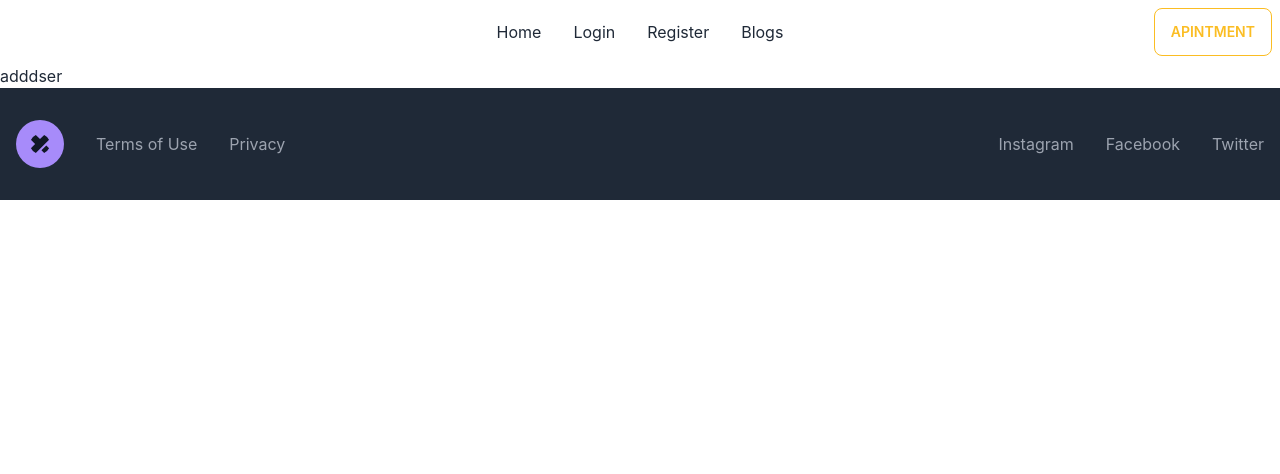
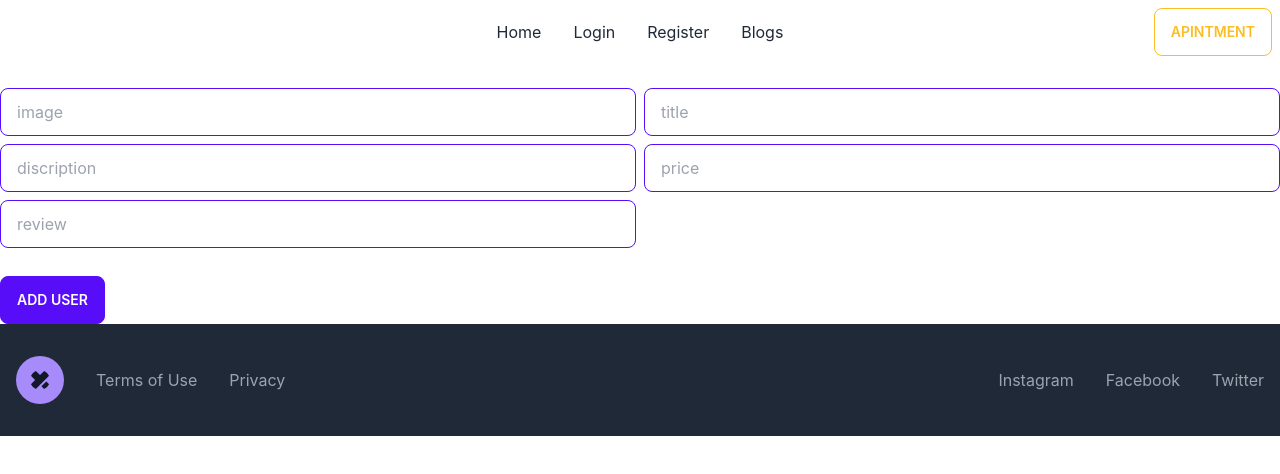
Before and after one commit to muhib95/service-review-client, a React (Create React App) app: page /addservice in a window 1280 px wide. Shown: the top 474 px of the page. Built offline with nearby package versions, Linux system fonts and the light colour scheme; no server answers.

Commit message:
service ad to server

```diff
--- a/src/Pages/AddService/AddService.js
+++ b/src/Pages/AddService/AddService.js
@@ -1,9 +1,50 @@
-import React from 'react';
+import React, { useState } from 'react';
 
 const AddService = () => {
+    const [service,setService]=useState({});
+    const handleSubmit=(event)=>{
+        event.preventDefault();
+        fetch('http://localhost:5000/service', {
+            method: 'POST', // or 'PUT'
+            headers: {
+              'Content-Type': 'application/json',
+            },
+            body: JSON.stringify(service),
+          })
+          .then((response) => response.json())
+      .then((data) => {
+        console.log(data);
+        if(data.acknowledged){
+            alert('Successful');
+            event.target.reset();
+
+        }
+      })
+    }
+
+    const handleOnBlur=(event)=>{
+        const field=event.target.name;
+        const value=event.target.value;
+        const newService={...service};
+        newService[field]=value;
+        setService(newService);
+
+        }
     return (
         <div>
-            adddser
+
+            <form onSubmit={handleSubmit}>
+                <div className='grid grid-cols-1 md:grid-cols-2 gap-2 mt-6'>
+            <input name='img' onBlur={handleOnBlur} type="text" placeholder="image" className="input input-bordered input-primary w-full " />
+            <input name='name' onBlur={handleOnBlur} type="text" placeholder="title" className="input input-bordered input-primary w-full " />
+            <input name='dis' onBlur={handleOnBlur} type="text" placeholder="discription" className="input input-bordered input-primary w-full " />
+            <input name='price' onBlur={handleOnBlur} type="text" placeholder="price" className="input input-bordered input-primary w-full " />
+            <input name='ratings' onBlur={handleOnBlur} type="text" placeholder="review" className="input input-bordered input-primary w-full" />
+                </div>
+
+
+            <button className="btn btn-primary mt-7" type="submit">add user</button>
+            </form>
 
         </div>
     );
--- a/src/Pages/ServiceItem/ServiceItem.js
+++ b/src/Pages/ServiceItem/ServiceItem.js
@@ -10,7 +10,7 @@ const ServiceItem = ({service}) => {
   <figure><img src={img} alt='' /></figure>
   <div className="card-body">
     <h2 className="card-title">{name}</h2>
-    <p>{dis.slice(0,100)}</p>
+    <p>{dis>100? dis.slice(0,100):dis}</p>
     <div className="card-actions justify-end">
         <p>Price: {price}</p>
         <p>Rating: {ratings}</p>
```
